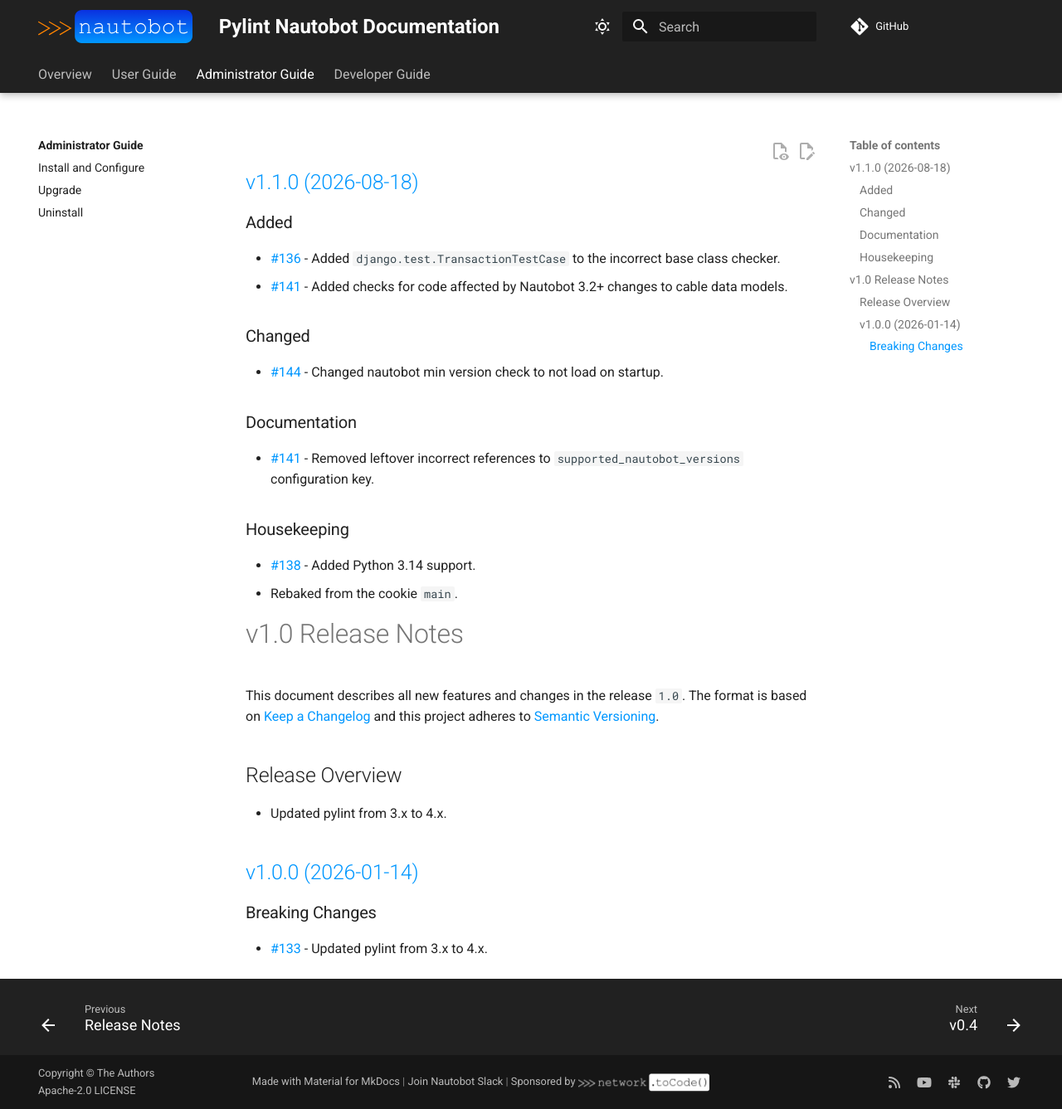
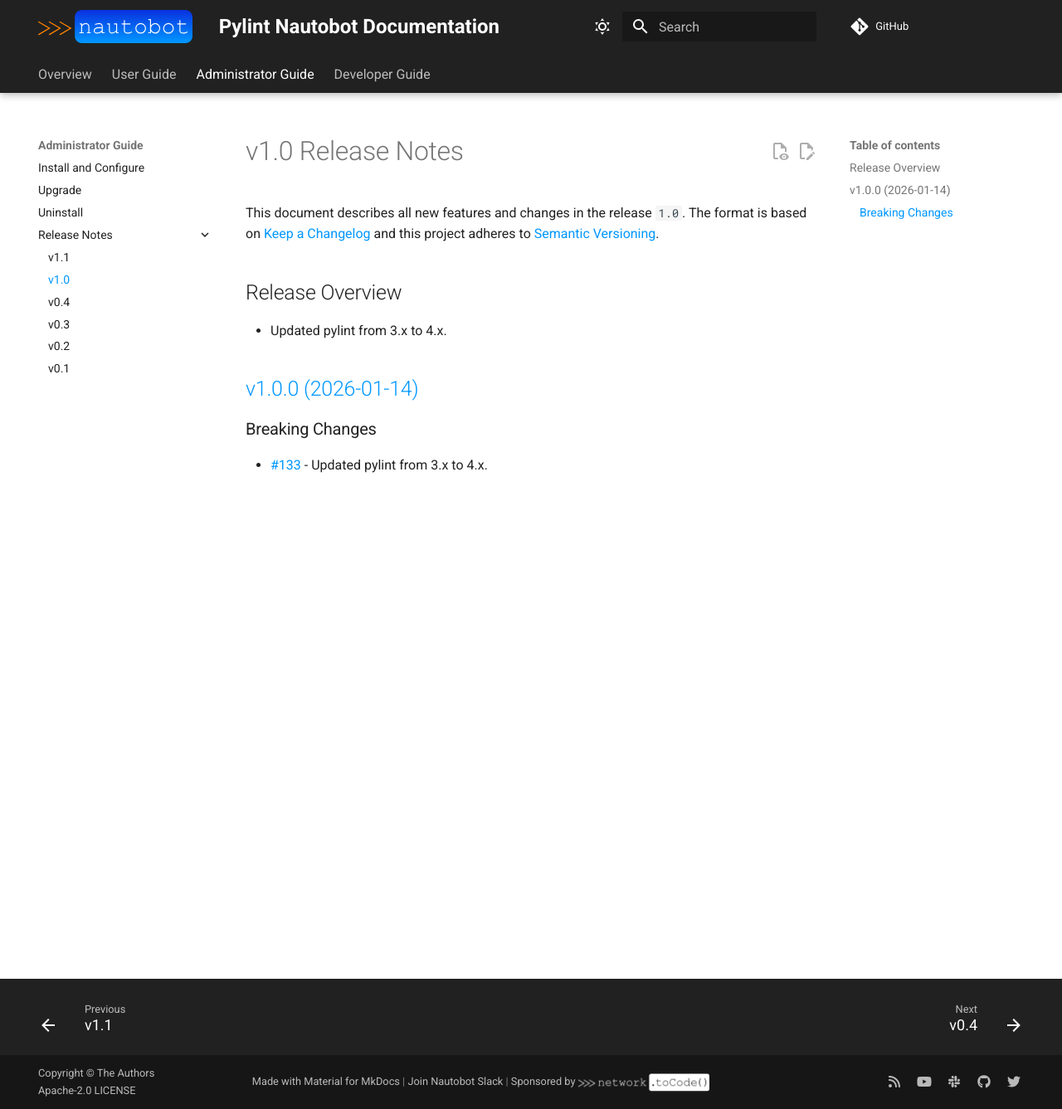
Before and after one commit to nautobot/pylint-nautobot, an MkDocs documentation site: the page built from docs/admin/release_notes/version_1.0.md, in a window 1280 px wide and 1337 px high. Shown: the whole window at 83% size. Built offline with MkDocs 1.6.1 and Material for MkDocs 9.7.7, drawn with Linux system fonts in a browser that asks for light colours; comment, search, counter and statistics services are not loaded.

Commit message:
Fixed release notes (#147)
* Fixed release notes

```diff
--- a/docs/admin/release_notes/version_1.0.md
+++ b/docs/admin/release_notes/version_1.0.md
@@ -1,24 +1,3 @@
-
-## [v1.1.0 (2026-08-18)](https://github.com/nautobot/pylint-nautobot/releases/tag/v1.1.0)
-
-### Added
-
-- [#136](https://github.com/nautobot/pylint-nautobot/issues/136) - Added `django.test.TransactionTestCase` to the incorrect base class checker.
-- [#141](https://github.com/nautobot/pylint-nautobot/issues/141) - Added checks for code affected by Nautobot 3.2+ changes to cable data models.
-
-### Changed
-
-- [#144](https://github.com/nautobot/pylint-nautobot/issues/144) - Changed nautobot min version check to not load on startup.
-
-### Documentation
-
-- [#141](https://github.com/nautobot/pylint-nautobot/issues/141) - Removed leftover incorrect references to `supported_nautobot_versions` configuration key.
-
-### Housekeeping
-
-- [#138](https://github.com/nautobot/pylint-nautobot/issues/138) - Added Python 3.14 support.
-- Rebaked from the cookie `main`.
-
 # v1.0 Release Notes
 
 This document describes all new features and changes in the release `1.0`. The format is based on [Keep a Changelog](https://keepachangelog.com/en/1.0.0/) and this project adheres to [Semantic Versioning](https://semver.org/spec/v2.0.0.html).
--- a/mkdocs.yml
+++ b/mkdocs.yml
@@ -98,7 +98,6 @@ plugins:
   - "search"
   - "glightbox":
       manual: true  # See https://blueswen.github.io/mkdocs-glightbox/flexibility/enable-by-image-or-page/
-  - "section-index"
   - "mkdocstrings":
       default_handler: "python"
       handlers:
@@ -128,6 +127,7 @@ nav:
       - Uninstall: "admin/uninstall.md"
       - Release Notes:
           - "admin/release_notes/index.md"
+          - v1.1: "admin/release_notes/version_1.1.md"
           - v1.0: "admin/release_notes/version_1.0.md"
           - v0.4: "admin/release_notes/version_0.4.md"
           - v0.3: "admin/release_notes/version_0.3.md"
--- a/pyproject.toml
+++ b/pyproject.toml
@@ -163,7 +163,7 @@ filterwarnings = [
 [tool.towncrier]
 package = "pylint_nautobot"
 directory = "changes"
-filename = "docs/admin/release_notes/version_1.0.md"
+filename = "docs/admin/release_notes/version_1.1.md"
 template = "development/towncrier_template.j2"
 start_string = "<!-- towncrier release notes start -->"
 issue_format = "[#{issue}](https://github.com/nautobot/pylint-nautobot/issues/{issue})"
```
Also changed, not shown: docs/admin/release_notes/version_1.1.md (added, +29 -0 lines), 1 other file.
